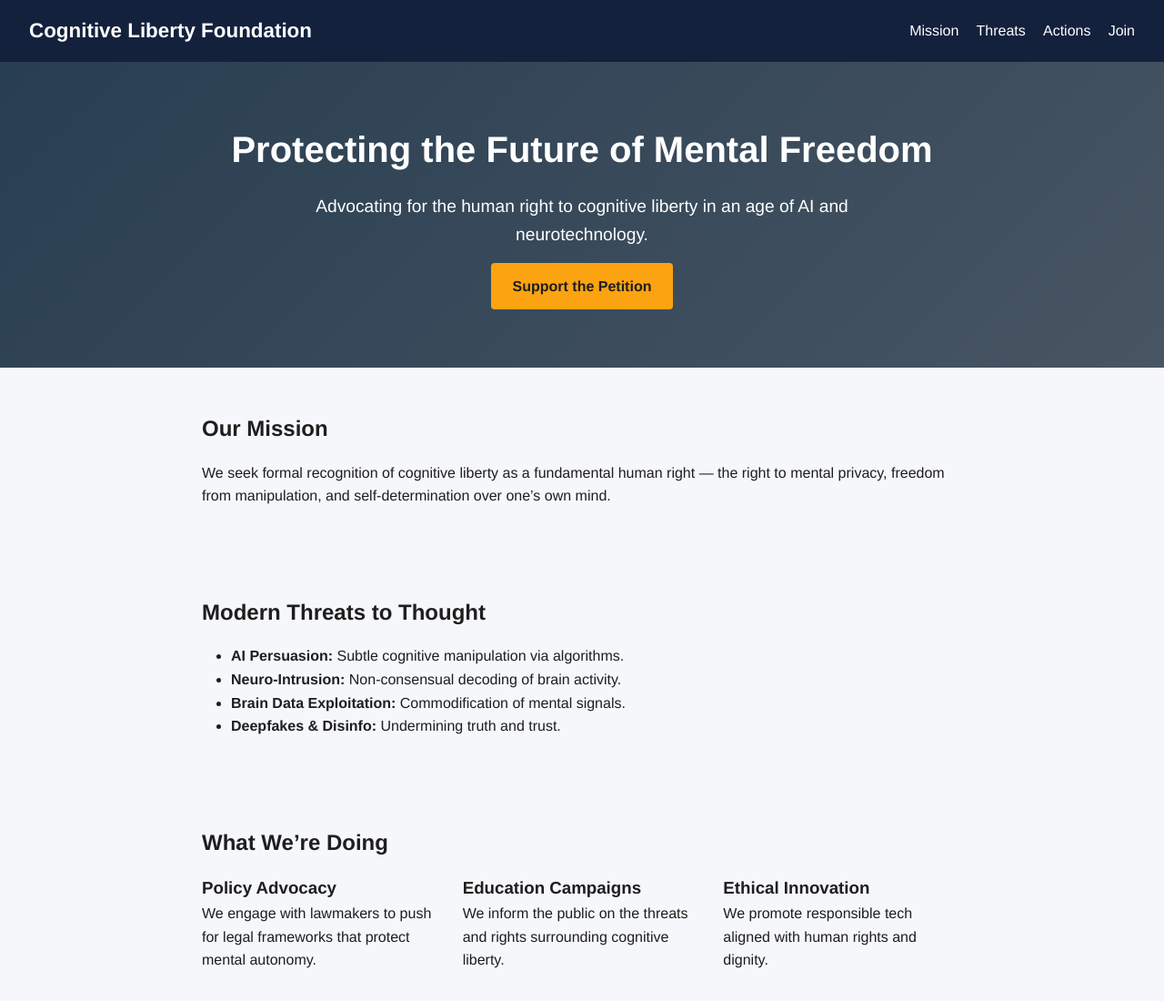
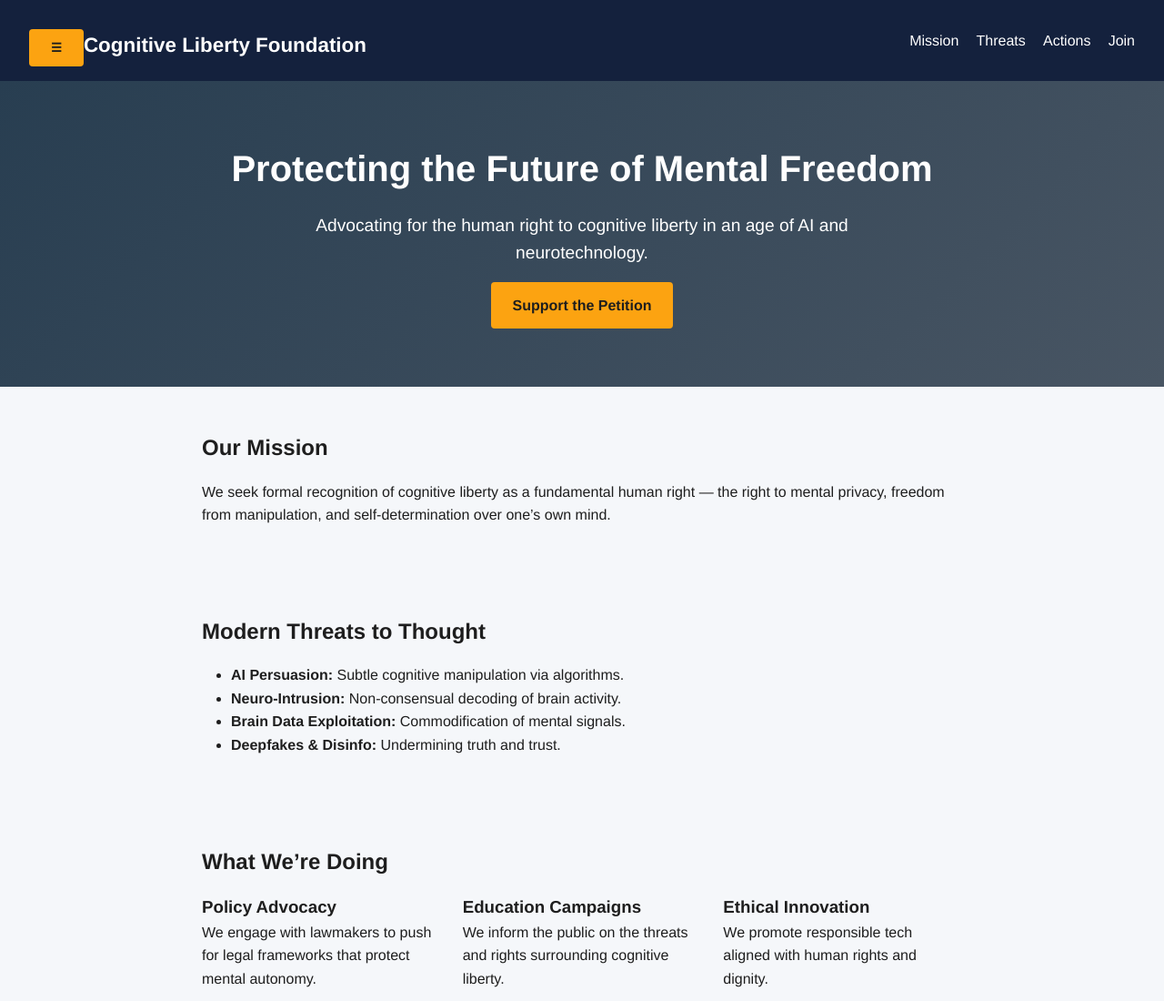
Before and after one commit to mathaes33/CognitiveLibertyFoundation, a plain HTML site: page index.html in a window 1280 px wide. Shown: the top 1100 px of the page at 91% size. Drawn offline with Linux system fonts and the light colour scheme.

Commit message:
Update index.html

```diff
--- a/index.html
+++ b/index.html
@@ -11,7 +11,9 @@
 <body>
 
   <header class="navbar" role="banner">
-    <div class="logo">Cognitive Liberty Foundation</div>
+    <div class="logo"><button class="nav-toggle" aria-label="Toggle navigation">
+  &#9776;
+</button>Cognitive Liberty Foundation</div>
     <nav role="navigation">
       <ul>
         <li><a href="#mission">Mission</a></li>
```
